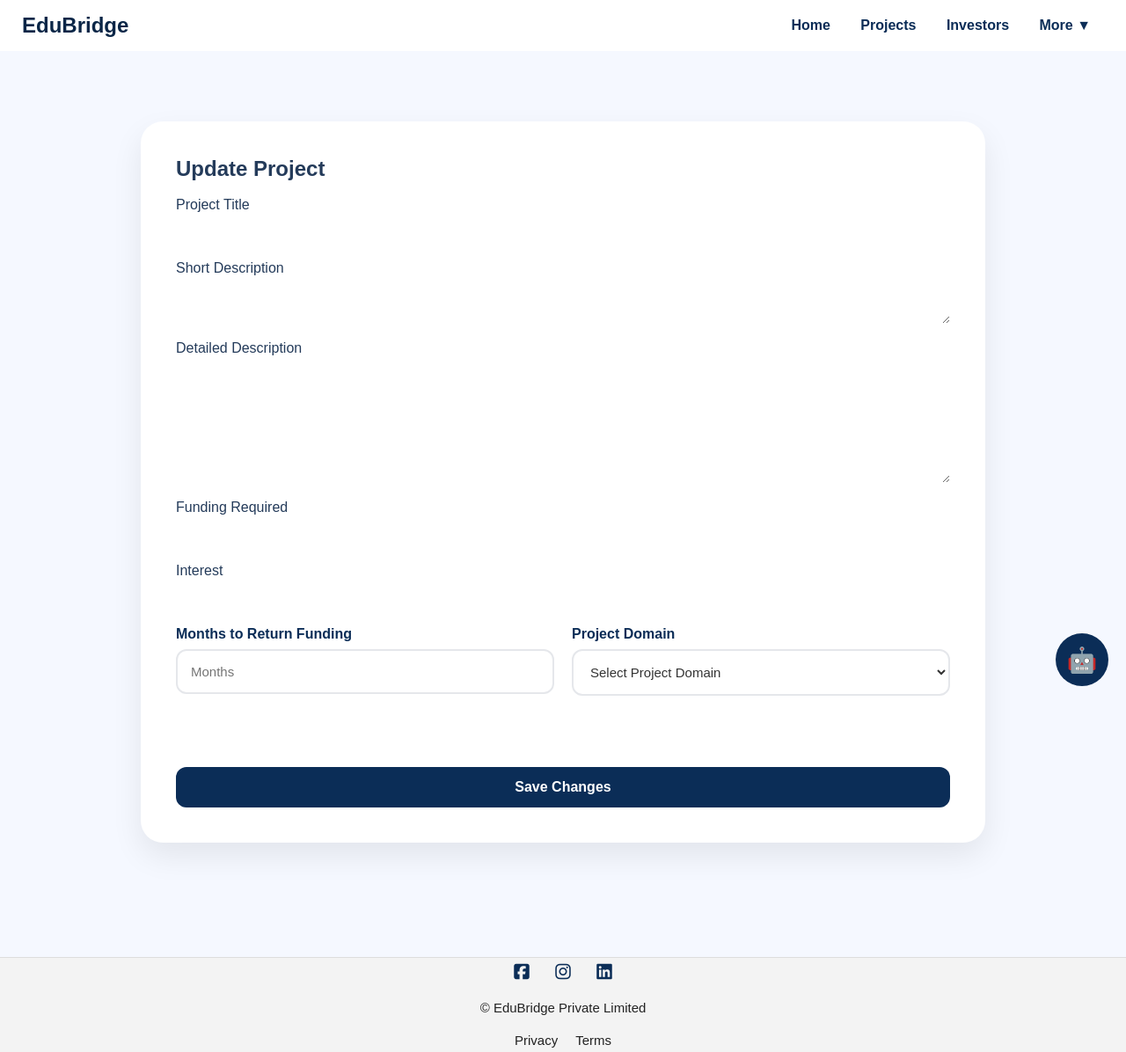
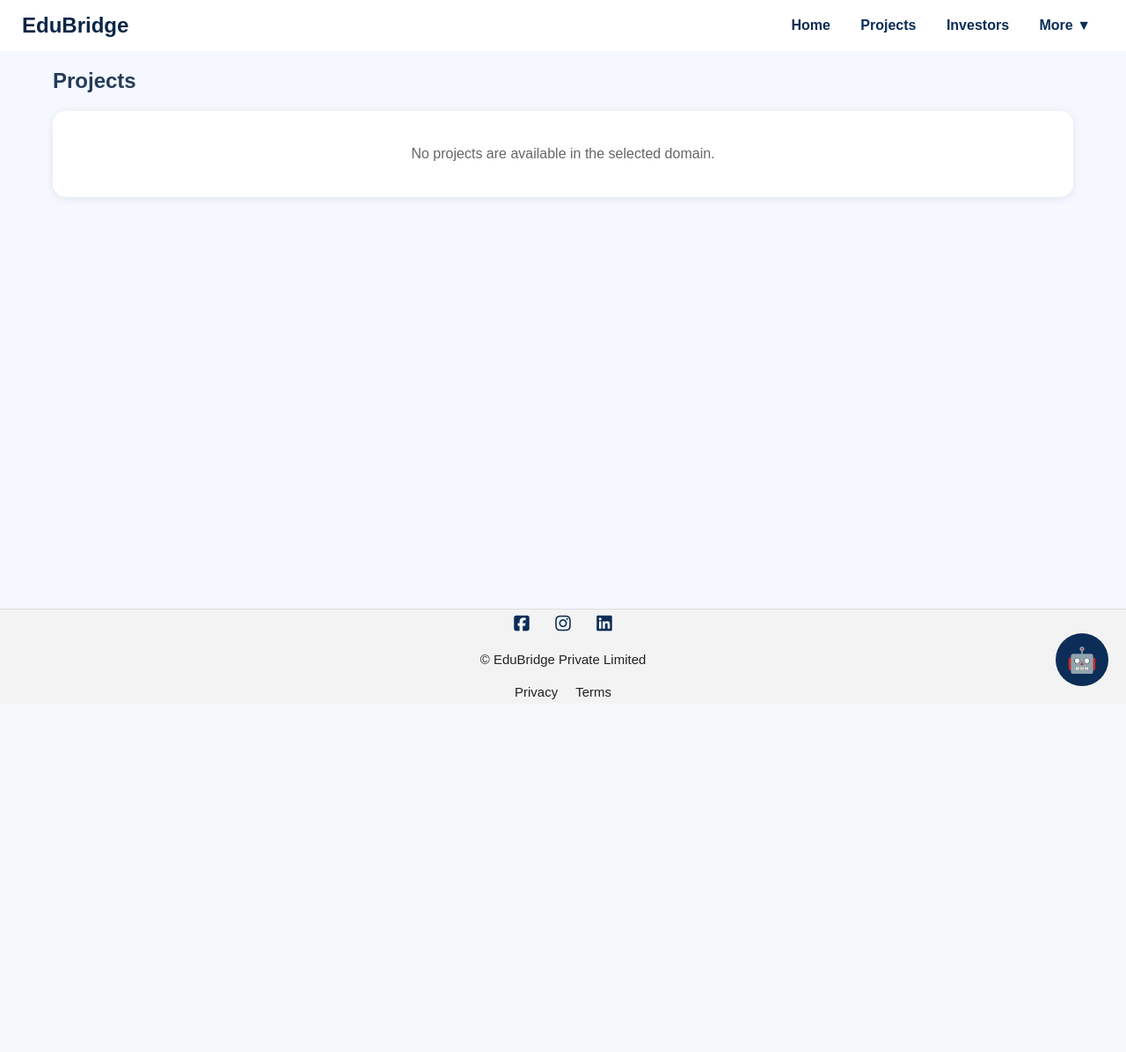
Before and after one commit to ShrustisGit/EduBridge, a Flask app: template templates/update_project.html in a window 1280 px wide. Shown: the whole page at 88% size. After the commit the page ends 795 px from the top, so only its background shows below. Run offline with Flask 3, Linux system fonts and the light colour scheme; the template is opened without the code that fills it, so the values that code supplies are empty; some libraries are stand-ins or nearby versions.

Commit message:
Update update_project.html

```diff
--- a/templates/update_project.html
+++ b/templates/update_project.html
@@ -2,109 +2,52 @@
 
 {% block content %}
 
-<div class="project-form-container">
-       <div class="project-card">
+<h2 class="page-title">
+    Projects
+</h2>
 
-<h2 class="myprofile">Update Project</h2>
-<br>
-<form method="POST">
-<label>Project Title</label>
-<input type="text"
-       name="title"
-       value="{{ project.title }}"
-       required>
+<div class="projects-grid">
 
-<label>Short Description</label>
-<textarea
-name="short_description"
-required>{{ project.short_description }}</textarea>
+{% if projects %}
 
-<label>Detailed Description</label>
-<textarea
-name="detailed_description"
-rows="8"
-required>{{ project.detailed_description }}</textarea>
+    {% for p in projects %}
 
-<label>Funding Required</label>
-<input type="number"
-       name="funding"
-       value="{{ project.funding_required }}"
-       required>
+    <div class="project-item">
 
-<label>Interest</label>
-<input type="number"
-       step="0.01"
-       name="interest"
-       value="{{ project.interest }}"
-       required>
-
-            <div class="form-row">
-
-    <div class="form-group">
-        <label>Months to Return Funding</label>
-        <input type="number"
-               name="return_months"
-               placeholder="Months"
-               required>
+    <div class="project-badge">
+        🚀 Active Project
     </div>
 
-    <div class="form-group">
-        <label>Project Domain</label>
+    <h3>{{ p[1] }}</h3>
 
-        <select name="category"
-                class="domain-select"
-                required>
+    <p>{{ p[2] }}</p>
 
-            <option value="">Select Project Domain</option>
+    <p>
+        <strong>💰 Funding:</strong>
+        ₹{{ p[3] }}
+    </p>
 
-            <option value="Smart Agriculture & Food Systems">
-                Smart Agriculture & Food Systems
-            </option>
+    <div class="project-domain">
+        📂 {{ p[6] }}
+    </div>
+<br>
+    <a href="/project/{{ p[0] }}"
+       class="btn-small">
+       View Details →
+    </a>
 
-            <option value="Disaster Management & Public Safety">
-                Disaster Management & Public Safety
-            </option>
+</div>
+    {% endfor %}
 
-            <option value="Education Technology & Digital Inclusion">
-                Education Technology & Digital Inclusion
-            </option>
+{% else %}
 
-            <option value="Social Innovation & Inclusive Technology">
-                Social Innovation & Inclusive Technology
-            </option>
+    <div class="no-projects">
 
-            <option value="Smart Cities & Urban Innovation">
-                Smart Cities & Urban Innovation
-            </option>
+        <p>No projects are available in the selected domain.</p>
+    </div>
 
-            <option value="Digital Healthcare & Well-being">
-                Digital Healthcare & Well-being
-            </option>
-
-            <option value="Environment & Climate Sustainability">
-                Environment & Climate Sustainability
-            </option>
-
-             <option value="IoT Based">
-            IoT Based
-        </option>
-
-        <option value="Hardware Based">
-            Hardware Based
-        </option>
-
-        </select>
-    </div>
+{% endif %}
 
 </div>
 
-<button type="submit"
-        class="save-btn edit-btn">
-    Save Changes
-</button>
-
-</form>
-</div>
-</div>
-
 {% endblock %}
```
